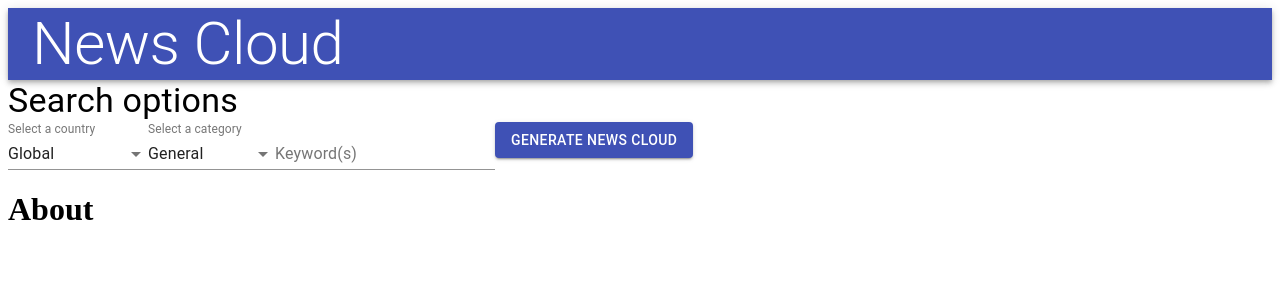
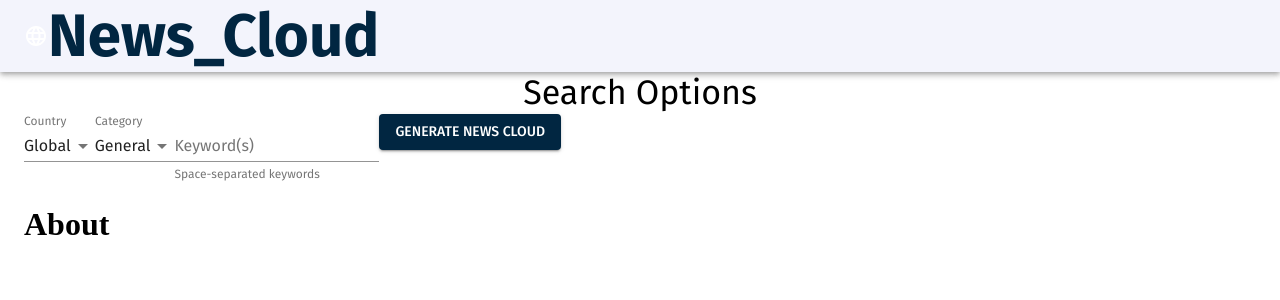
Before and after one commit to LZher385/news-cloud, a React (Create React App) app in the folder frontend/: page / in a window 1280 px wide. Shown: the top 300 px of the page. Built offline with nearby package versions, Linux system fonts and the light colour scheme; no server answers.

Commit message:
07/07/21

```diff
--- a/frontend/package.json
+++ b/frontend/package.json
@@ -4,6 +4,7 @@
   "private": true,
   "dependencies": {
     "@material-ui/core": "^4.11.4",
+    "@material-ui/icons": "^4.11.2",
     "@testing-library/jest-dom": "^5.14.1",
     "@testing-library/react": "^11.2.7",
     "@testing-library/user-event": "^12.8.3",
--- a/frontend/public/index.html
+++ b/frontend/public/index.html
@@ -10,6 +10,7 @@
       content="Web site created using create-react-app"
     />
     <link rel="apple-touch-icon" href="%PUBLIC_URL%/logo192.png" />
+    <link rel="stylesheet" href="https://fonts.googleapis.com/css?family=Roboto:300,400,500,700&display=swap" />
     <!--
       manifest.json provides metadata used when your web app is installed on a
       user's mobile device or desktop. See https://developers.google.com/web/fundamentals/web-app-manifest/
--- a/frontend/src/App.js
+++ b/frontend/src/App.js
@@ -1,5 +1,13 @@
 import React from "react";
-import { AppBar, Typography, Toolbar } from "@material-ui/core";
+import {
+  AppBar,
+  Typography,
+  Toolbar,
+  Container,
+  createMuiTheme,
+  ThemeProvider,
+} from "@material-ui/core";
+import LanguageIcon from "@material-ui/icons/Language";
 
 import Home from "./components/Home";
 import About from "./components/About";
@@ -7,17 +15,38 @@ import useStyles from "./styles";
 
 function App() {
   const classes = useStyles();
+  const theme = createMuiTheme({
+    typography: {
+      fontFamily: "Fira Sans",
+      fontWeightLight: 300,
+      fontWeightRegular: 400,
+      fontWeightMedium: 500,
+      fontWeightBold: 700,
+    },
+    palette: {
+      primary: {
+        main: "#012641",
+      },
+    },
+  });
 
   return (
-    <div className="App">
-      <AppBar position="static">
+    <ThemeProvider theme={theme}>
+      <div>
+        <AppBar position="static" className={classes.navbar}>
           <Toolbar>
-          <Typography variant="h2">News Cloud</Typography>
+            <LanguageIcon />
+            <Typography variant="h2" color="primary" className={classes.title}>
+              News_Cloud
+            </Typography>
           </Toolbar>
         </AppBar>
+        <Container>
           <Home />
           <About />
+        </Container>
       </div>
+    </ThemeProvider>
   );
 }
 
--- a/frontend/src/components/Home.js
+++ b/frontend/src/components/Home.js
@@ -56,6 +56,9 @@ const Home = () => {
 
   return (
     <div>
+      <QueriesForm queries={queries} generateCloud={generateCloud} />
+      {error && <ErrorPopup error={error} setError={setError} />}
+
       {showCloud && <WordCloud keywordClick={keywordClick} data={data} />}
       {showKeywordModal && (
         <KeywordData
@@ -64,8 +67,6 @@ const Home = () => {
           setShowKeywordModal={setShowKeywordModal}
         ></KeywordData>
       )}
-      <QueriesForm queries={queries} generateCloud={generateCloud} />
-      {error && <ErrorPopup error={error} setError={setError} />}
     </div>
   );
 };
--- a/frontend/src/components/QueriesForm.js
+++ b/frontend/src/components/QueriesForm.js
@@ -2,7 +2,8 @@ import React from "react";
 import {
   TextField,
   Button,
-  NativeSelect,
+  Select,
+  MenuItem,
   InputLabel,
   FormControl,
   Typography,
@@ -19,11 +20,13 @@ const QueriesForm = ({ queries, generateCloud }) => {
   };
   return (
     <div>
-      <Typography variant="h4">Search options</Typography>
-      <form onSubmit={submitForm}>
+      <Typography variant="h4" align="center">
+        Search Options
+      </Typography>
+      <form noValidate autoComplete="off" onSubmit={submitForm}>
         <FormControl>
-          <InputLabel id="countriesList">Select a country</InputLabel>
-          <NativeSelect
+          <InputLabel id="countriesList">Country</InputLabel>
+          <Select
             labelId="countriesList"
             id="countriesListSelect"
             defaultValue="global"
@@ -34,19 +37,19 @@ const QueriesForm = ({ queries, generateCloud }) => {
               })
             }
           >
-            <option value="global">Global</option>
-            <option value="au">Australia</option>
-            <option value="ca">Canada</option>
-            <option value="my">Malaysia</option>
-            <option value="nz">New Zealand</option>
-            <option value="sg">Singapore</option>
-            <option value="gb">United Kingdom</option>
-            <option value="us">America</option>
-          </NativeSelect>
+            <MenuItem value="global">Global</MenuItem>
+            <MenuItem value="au">Australia</MenuItem>
+            <MenuItem value="ca">Canada</MenuItem>
+            <MenuItem value="my">Malaysia</MenuItem>
+            <MenuItem value="nz">New Zealand</MenuItem>
+            <MenuItem value="sg">Singapore</MenuItem>
+            <MenuItem value="gb">United Kingdom</MenuItem>
+            <MenuItem value="us">America</MenuItem>
+          </Select>
         </FormControl>
         <FormControl>
-          <InputLabel id="categoryList">Select a category</InputLabel>
-          <NativeSelect
+          <InputLabel id="categoryList">Category</InputLabel>
+          <Select
             labelId="categoryList"
             id="categoryListSelect"
             defaultValue="general"
@@ -57,21 +60,22 @@ const QueriesForm = ({ queries, generateCloud }) => {
               })
             }
           >
-            <option value="business">Business</option>
-            <option value="entertainment">Entertainment</option>
-            <option value="general">General</option>
-            <option value="health">Health</option>
-            <option value="science">Science</option>
-            <option value="sports">Sports</option>
-            <option value="technology">Technology</option>
-          </NativeSelect>
+            <MenuItem value="business">Business</MenuItem>
+            <MenuItem value="entertainment">Entertainment</MenuItem>
+            <MenuItem value="general">General</MenuItem>
+            <MenuItem value="health">Health</MenuItem>
+            <MenuItem value="science">Science</MenuItem>
+            <MenuItem value="sports">Sports</MenuItem>
+            <MenuItem value="technology">Technology</MenuItem>
+          </Select>
         </FormControl>
-        <FormControl>
+        <FormControl className={classes.form_component}>
           <TextField
             id="keywordsField"
             type="text"
             name="keywords"
             label="Keyword(s)"
+            helperText="Space-separated keywords"
             onChange={(e) => {
               queries.current = {
                 ...queries.current,
--- /dev/null
+++ b/frontend/src/index.css
@@ -0,0 +1,9 @@
+@import url('https://fonts.googleapis.com/css2?family=Fira+Sans:wght@300;400;500;700&display=swap');
+
+.tag-cloud-tag {
+    font-family: 'Fira Sans';
+}
+
+body {
+    margin: 0;
+}
--- a/frontend/src/index.js
+++ b/frontend/src/index.js
@@ -2,6 +2,7 @@ import React from "react";
 import ReactDOM from "react-dom";
 import App from "./App";
 import reportWebVitals from "./reportWebVitals";
+import "./index.css";
 
 ReactDOM.render(<App />, document.getElementById("root"));
 
--- a/frontend/src/styles.js
+++ b/frontend/src/styles.js
@@ -1,5 +1,16 @@
 import { makeStyles } from "@material-ui/core/styles";
 
-const useStyles = makeStyles((theme) => {});
+const useStyles = makeStyles((theme) => ({
+  navbar: {
+    background: "#F3F4FC",
+  },
+  title: {
+    fontWeight: "bold",
+    color: "#012641",
+  },
+  form_component: {
+    //margin: "3rem",
+  },
+}));
 
 export default useStyles;
```
Also changed, not shown: 1 other file (tests, documents, lock files or other folders). Lines whose indentation alone changed are shown as unchanged.
